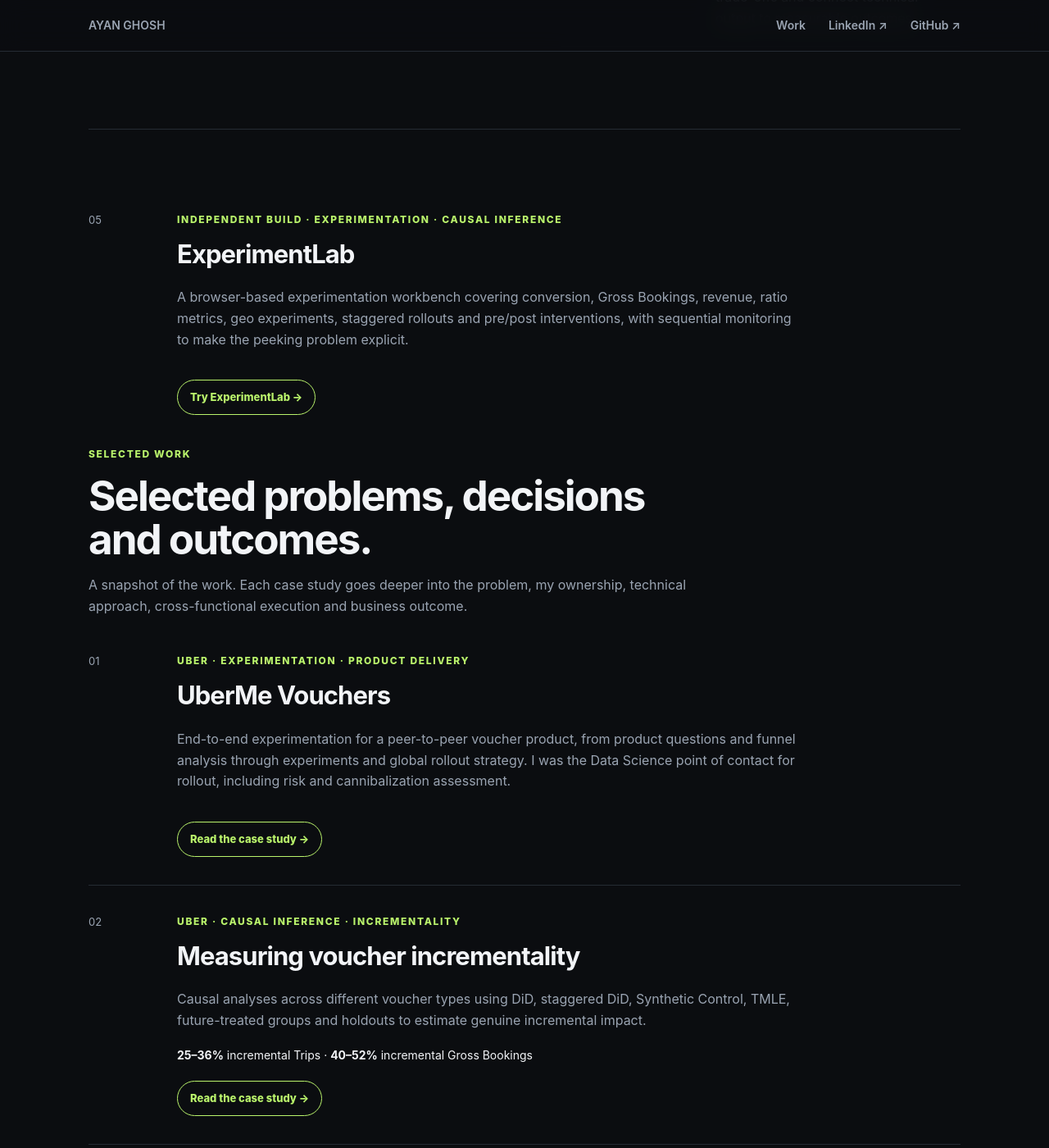
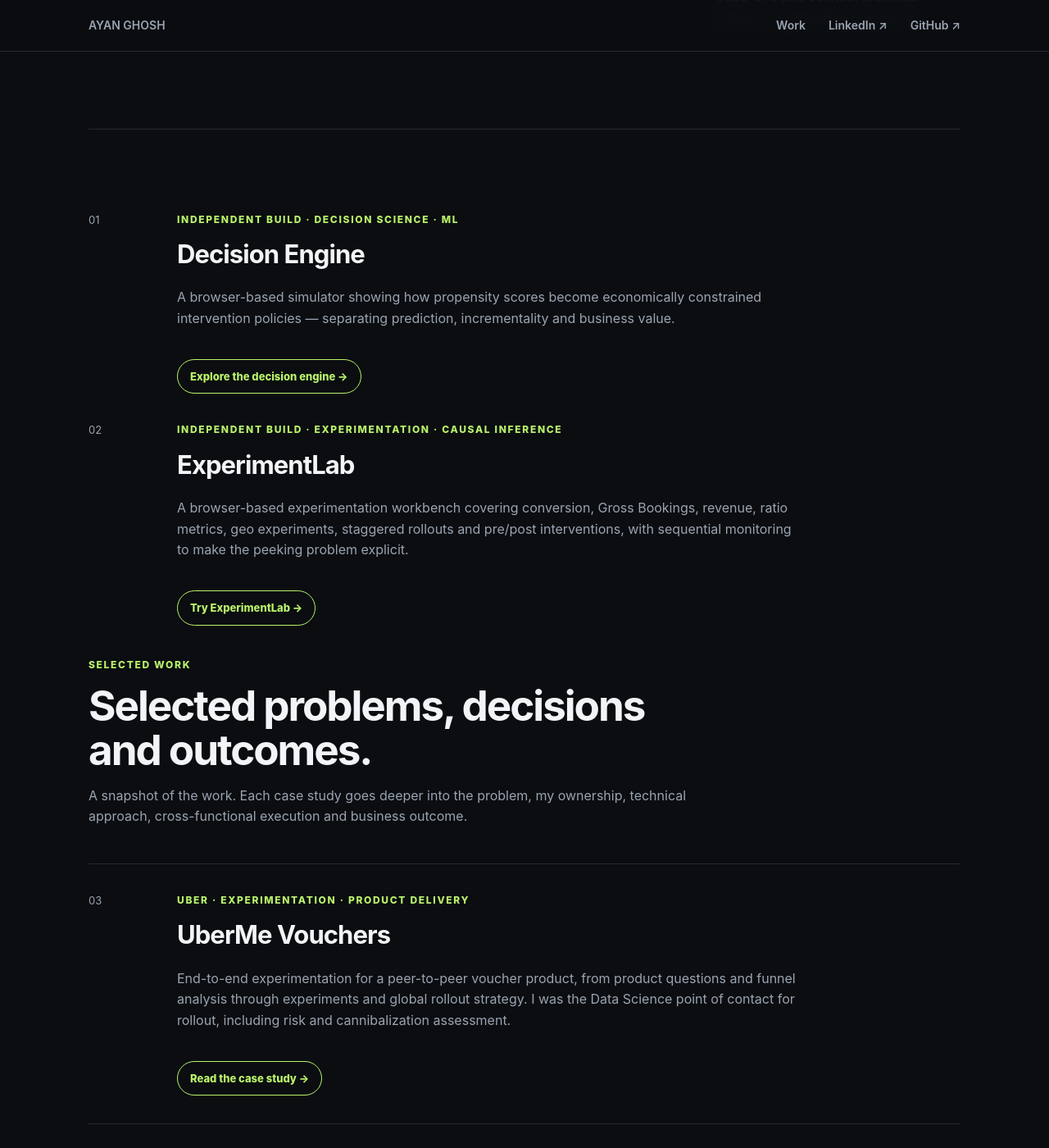
Before and after one commit to ayan-ghosh103/ayan-ghosh103.github.io, a Jekyll site: the page built from index.html, in a window 1280 px wide and 1400 px high, scrolled down 1613 px. Shown: the whole window at 82% size. Built offline with Jekyll 4.4.1, drawn with Linux system fonts in a browser that asks for light colours.

Commit message:
Add Decision Engine to portfolio

```diff
--- a/index.html
+++ b/index.html
@@ -8,15 +8,12 @@ title: Ayan Ghosh — Data, AI & Product
   <p class="hero-copy">I’m Ayan Ghosh, a Scientist II with 7+ years across Uber, J.P. Morgan, McAfee and S&P Global. I specialise in experimentation, causal inference and product data science — framing ambiguous questions, designing rigorous measurement, building analytical and ML solutions, and turning evidence into product decisions. I also bring hands-on experience working across data, engineering and business teams.</p>
   <div class="actions"><a class="button primary" href="#work">See selected work</a><a class="button secondary" href="https://www.linkedin.com/in/ayanghosh1305">LinkedIn ↗</a><a class="button secondary" href="https://github.com/ayan-ghosh103">GitHub ↗</a></div>
 </section>
-
 <section class="capabilities">
   <div><strong>01</strong><b>Experimentation</b><span>Design experiments and causal measurement that answer the decision behind the metric.</span></div>
   <div><strong>02</strong><b>Data Science</b><span>Build models, analytics and decision systems around real product and operational problems.</span></div>
   <div><strong>03</strong><b>Forward Deployed</b><span>Translate ambiguous business requirements into practical data and AI solutions with measurable outcomes.</span></div>
   <div><strong>04</strong><b>Solutions Engineering</b><span>Bridge data, ML, engineering and stakeholder needs from prototype through delivery.</span></div>
 </section>
-
-
 <section class="section two-col">
   <div><span class="eyebrow">END-TO-END OWNERSHIP</span><h2>How I work across the problem lifecycle.</h2><p class="section-intro">I focus on moving from an ambiguous business question to a decision that can actually be acted on — with the right level of technical rigour for the problem.</p></div>
   <div class="principles">
@@ -26,16 +23,12 @@ title: Ayan Ghosh — Data, AI & Product
     <div><b>04 · Deliver</b><span>Work with Product, Engineering and business stakeholders, communicate trade-offs and connect technical output to measurable outcomes.</span></div>
   </div>
 </section>
-
 <section id="work" class="section">
-<article class="case featured"><div class="case-number">05</div><div><div class="tag">INDEPENDENT BUILD · EXPERIMENTATION · CAUSAL INFERENCE</div><h3>ExperimentLab</h3><p>A browser-based experimentation workbench covering conversion, Gross Bookings, revenue, ratio metrics, geo experiments, staggered rollouts and pre/post interventions, with sequential monitoring to make the peeking problem explicit.</p><a class="read-more" href="/experimentlab-v2/">Try ExperimentLab →</a></div></article>
+  <article class="case featured"><div class="case-number">01</div><div><div class="tag">INDEPENDENT BUILD · DECISION SCIENCE · ML</div><h3>Decision Engine</h3><p>A browser-based simulator showing how propensity scores become economically constrained intervention policies — separating prediction, incrementality and business value.</p><a class="read-more" href="/decision-engine/">Explore the decision engine →</a></div></article>
+  <article class="case featured"><div class="case-number">02</div><div><div class="tag">INDEPENDENT BUILD · EXPERIMENTATION · CAUSAL INFERENCE</div><h3>ExperimentLab</h3><p>A browser-based experimentation workbench covering conversion, Gross Bookings, revenue, ratio metrics, geo experiments, staggered rollouts and pre/post interventions, with sequential monitoring to make the peeking problem explicit.</p><a class="read-more" href="/experimentlab-v2/">Try ExperimentLab →</a></div></article>
   <div class="section-heading"><span class="eyebrow">SELECTED WORK</span><h2>Selected problems, decisions and outcomes.</h2><p>A snapshot of the work. Each case study goes deeper into the problem, my ownership, technical approach, cross-functional execution and business outcome.</p></div>
-
-  <article class="case featured"><div class="case-number">01</div><div><div class="tag">UBER · EXPERIMENTATION · PRODUCT DELIVERY</div><h3>UberMe Vouchers</h3><p>End-to-end experimentation for a peer-to-peer voucher product, from product questions and funnel analysis through experiments and global rollout strategy. I was the Data Science point of contact for rollout, including risk and cannibalization assessment.</p><a class="read-more" href="/work/uberme-vouchers/">Read the case study →</a></div></article>
-
-  <article class="case"><div class="case-number">02</div><div><div class="tag">UBER · CAUSAL INFERENCE · INCREMENTALITY</div><h3>Measuring voucher incrementality</h3><p>Causal analyses across different voucher types using DiD, staggered DiD, Synthetic Control, TMLE, future-treated groups and holdouts to estimate genuine incremental impact.</p><div class="impact"><b>25–36%</b> incremental Trips · <b>40–52%</b> incremental Gross Bookings</div><a class="read-more" href="/work/voucher-incrementality/">Read the case study →</a></div></article>
-
-  <article class="case"><div class="case-number">03</div><div><div class="tag">MCAFEE · MACHINE LEARNING · PERSONALISATION</div><h3>Personalised recommendations & customer segmentation</h3><p>Customer segmentation, personalised product recommendations, uplift modelling and MLflow workflows aimed at improving product relevance and reducing subscription churn.</p><a class="read-more" href="/work/mcafee-personalisation/">Read the case study →</a></div></article>
-
-  <article class="case"><div class="case-number">04</div><div><div class="tag">J.P. MORGAN · DECISION SCIENCE · OPERATIONS</div><h3>Cost-to-Serve</h3><p>Predictive analytics, process mining and decision support connecting customer outcomes with operational costs.</p><div class="impact"><b>£124 → £87</b> annual customer serving cost</div><a class="read-more" href="/work/jpmorgan-cost-to-serve/">Read the case study →</a></div></article>
+  <article class="case"><div class="case-number">03</div><div><div class="tag">UBER · EXPERIMENTATION · PRODUCT DELIVERY</div><h3>UberMe Vouchers</h3><p>End-to-end experimentation for a peer-to-peer voucher product, from product questions and funnel analysis through experiments and global rollout strategy. I was the Data Science point of contact for rollout, including risk and cannibalization assessment.</p><a class="read-more" href="/work/uberme-vouchers/">Read the case study →</a></div></article>
+  <article class="case"><div class="case-number">04</div><div><div class="tag">UBER · CAUSAL INFERENCE · INCREMENTALITY</div><h3>Measuring voucher incrementality</h3><p>Causal analyses across different voucher types using DiD, staggered DiD, Synthetic Control, TMLE, future-treated groups and holdouts to estimate genuine incremental impact.</p><div class="impact"><b>25–36%</b> incremental Trips · <b>40–52%</b> incremental Gross Bookings</div><a class="read-more" href="/work/voucher-incrementality/">Read the case study →</a></div></article>
+  <article class="case"><div class="case-number">05</div><div><div class="tag">MCAFEE · MACHINE LEARNING · PERSONALISATION</div><h3>Personalised recommendations & customer segmentation</h3><p>Customer segmentation, personalised product recommendations, uplift modelling and MLflow workflows aimed at improving product relevance and reducing subscription churn.</p><a class="read-more" href="/work/mcafee-personalisation/">Read the case study →</a></div></article>
+  <article class="case"><div class="case-number">06</div><div><div class="tag">J.P. MORGAN · DECISION SCIENCE · OPERATIONS</div><h3>Cost-to-Serve</h3><p>Predictive analytics, process mining and decision support connecting customer outcomes with operational costs.</p><div class="impact"><b>£124 → £87</b> annual customer serving cost</div><a class="read-more" href="/work/jpmorgan-cost-to-serve/">Read the case study →</a></div></article>
 </section>
```
